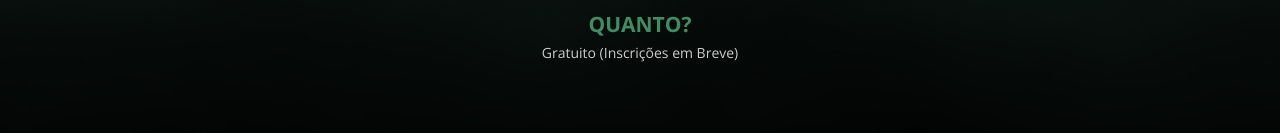
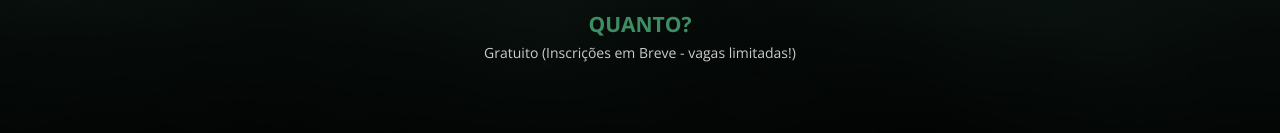
Before and after one commit to beingsane/codeinthedarkbrasil, a website: page index.html in a window 1280 px wide. Shown: the part 836-969 px from the top of the page. Drawn offline with nearby package versions, Linux system fonts and the light colour scheme.

Commit message:
Adding 'vagas limitadas' text

```diff
--- a/index.html
+++ b/index.html
@@ -41,7 +41,7 @@
         <p>Av. Brg. Faria Lima, 3477 - Itaim Bibi, São Paulo/SP (<label class="link" for="lightbox-map">mapa</label>)</p>
 
         <h2>Quanto?</h2>
-        <p>Gratuito (Inscrições em Breve)</p>
+        <p>Gratuito (Inscrições em Breve - vagas limitadas!)</p>
         <!-- botão para inscrição -->
       </div>
 
```
